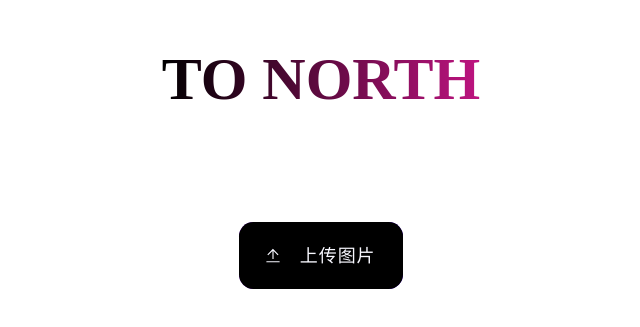
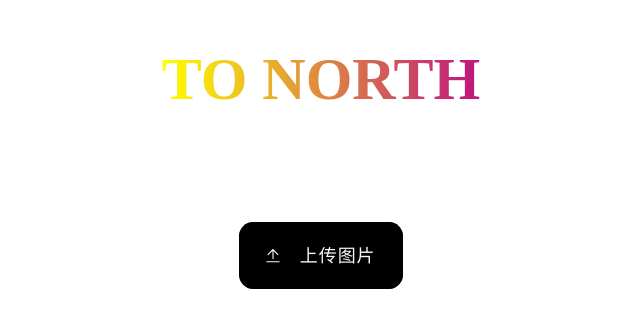
Before and after one commit to wyzpl/tree-plan, a Vue app: page / in a window 1280 px wide. Shown: the part 253-580 px from the top of the page, without its empty margins (319-959 px from the left). Built offline with nearby package versions, Linux system fonts and the light colour scheme.

Commit message:
🌈 style: 修改logo颜色

```diff
--- a/src/views/Home.vue
+++ b/src/views/Home.vue
@@ -54,7 +54,7 @@ const handleShowUpload = () => {
 
 #logo {
     font-size: 60px;
-    background: linear-gradient(to right, #000, rgba(190, 20, 128));
+    background: linear-gradient(to right, yellow, rgba(190, 20, 128));
     -webkit-background-clip: text;
     -moz-background-clip: text;
     background-clip: text;
```
